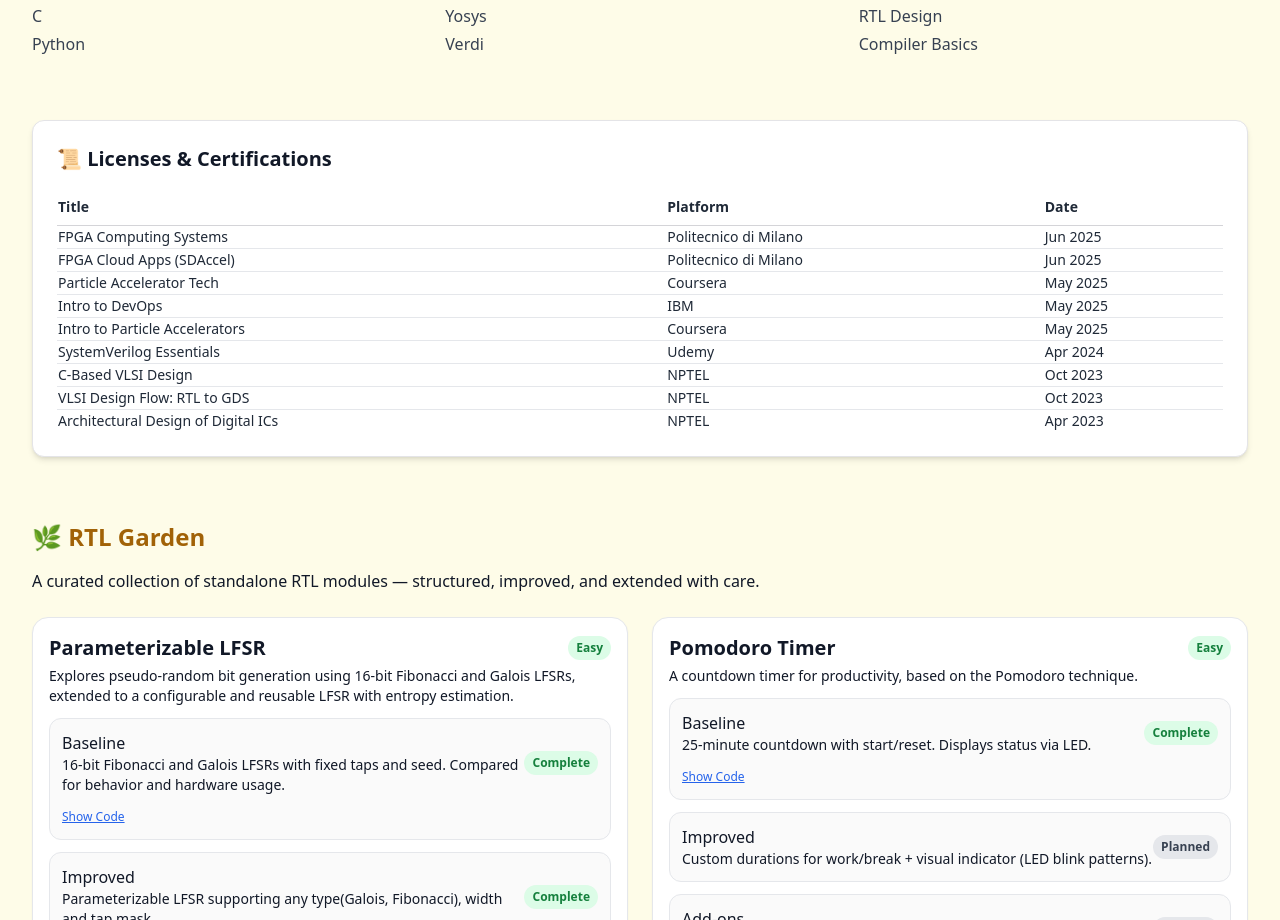
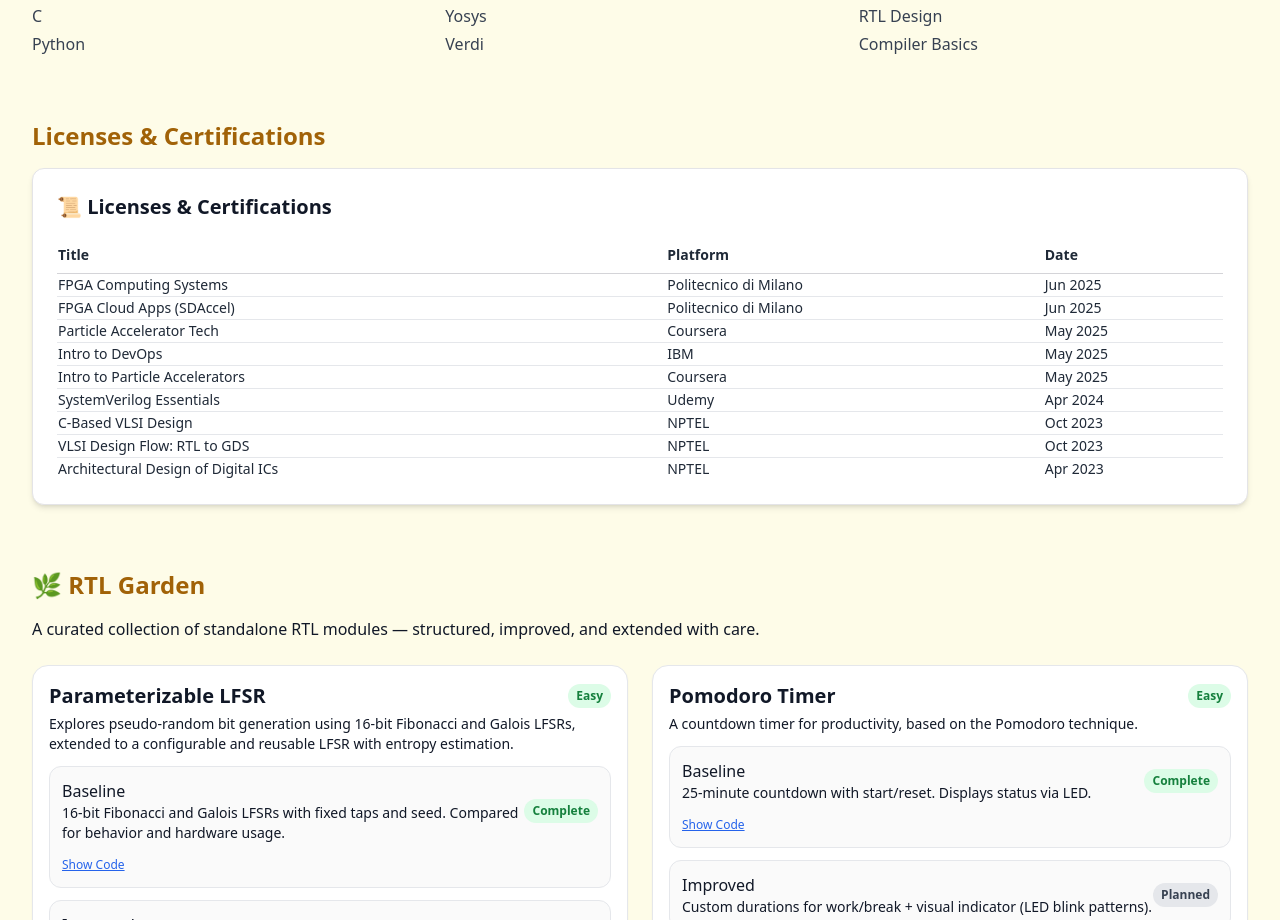
Before and after one commit to Veena-vk/veena-portfolio-dev, a Next.js app: page /sun in a window 1280 px wide. Shown: the part 1140-2060 px from the top of the page. Built offline with nearby package versions, Linux system fonts and the light colour scheme.

Commit message:
Update page.tsx

```diff
--- a/app/sun/page.tsx
+++ b/app/sun/page.tsx
@@ -16,7 +16,8 @@ export default function SunPage() {
       <Education />
       <Experience />
       <Skills />
-      <section>
+      <section className="space-y-4">
+     <h2 className="text-2xl font-semibold text-yellow-700">Licenses & Certifications</h2>
     	<CertificatesCard />
       </section>
       <RtlGarden />
```
